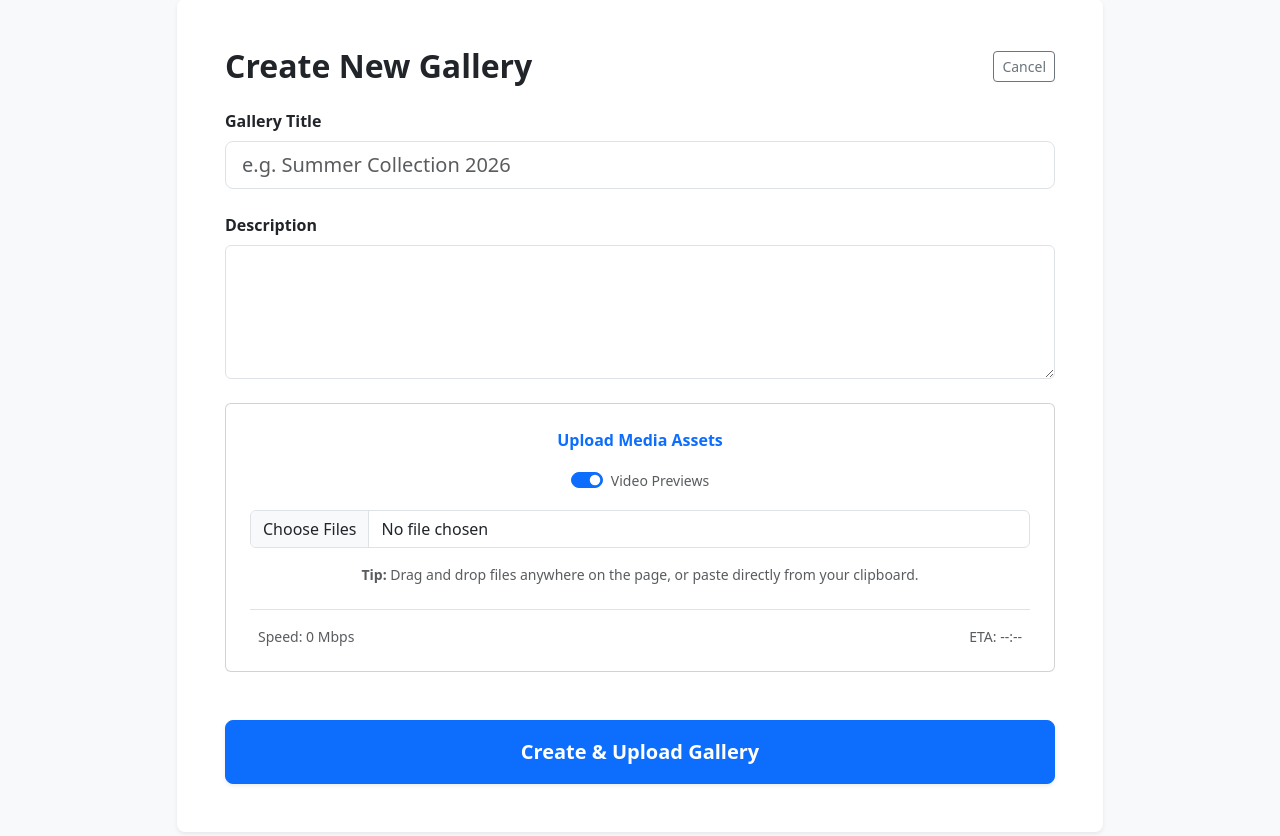
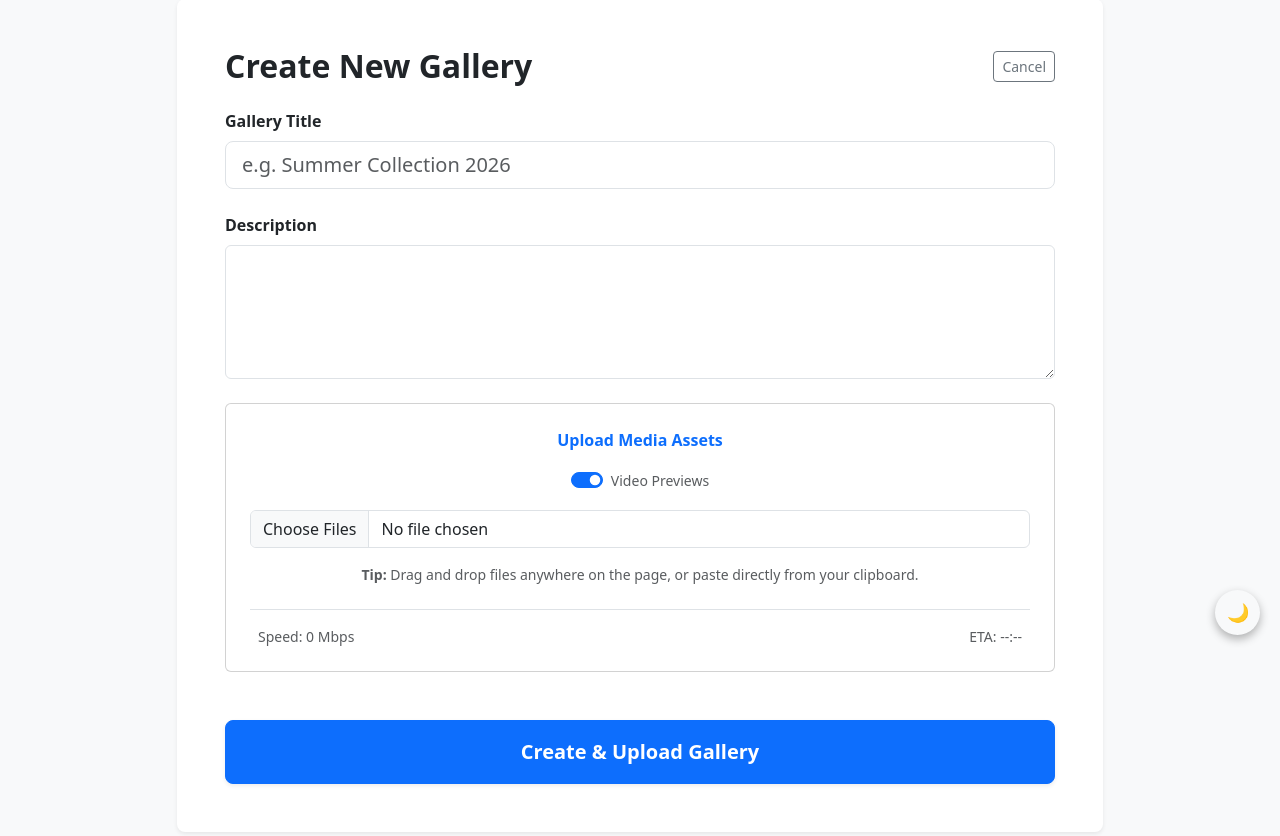
Before and after one commit to TawsifTorabi/PHP-Gallery-Manager, a PHP site: page /gallery_form.php in a window 1280 px wide. Shown: the part 145-981 px from the top of the page. Run offline with PHP 8.4, Linux system fonts and the light colour scheme; the visitor is signed in with stand-in values (Sample User, id 1); data that the repository does not hold is empty; some libraries are stand-ins or nearby versions.

Commit message:
Added DarkMode CSS Toggle feature

```diff
--- a/navbar.php
+++ b/navbar.php
@@ -12,6 +12,135 @@ $menu_items = [
 $current_page = basename($_SERVER['PHP_SELF']);
 ?>
 
+<script>
+  (function() {
+    // Load saved mode
+    const savedMode = localStorage.getItem("darkmode") || "light";
+    applyMode(savedMode);
+
+    // Global toggle function
+    window.toggledarkmode = function() {
+      const current = document.documentElement.getAttribute("data-bs-theme") === "dark" ? "dark" : "light";
+      const next = current === "dark" ? "light" : "dark";
+      applyMode(next);
+      localStorage.setItem("darkmode", next);
+    };
+
+    function applyMode(mode) {
+      // Bootstrap native support
+      document.documentElement.setAttribute("data-bs-theme", mode);
+
+      if (mode === "dark") {
+        enableCustomDark();
+      } else {
+        disableCustomDark();
+      }
+    }
+
+    function enableCustomDark() {
+      if (document.getElementById("custom-darkmode-style")) return;
+
+      const style = document.createElement("style");
+      style.id = "custom-darkmode-style";
+      style.innerHTML = `
+            body {
+                background-color: #121212 !important;
+                color: #e0e0e0 !important;
+            }
+
+            /* Text elements */
+            p, span, label, div, li, a, h1, h2, h3, h4, h5, h6 {
+                color: #e0e0e0 !important;
+            }
+
+            /* Links */
+            a {
+                color: #90caf9 !important;
+            }
+
+            /* Cards, modals, dropdowns */
+            .card, .modal-content, .dropdown-menu {
+                background-color: #1e1e1e !important;
+                color: #e0e0e0 !important;
+                border-color: #333 !important;
+            }
+
+            /* Inputs */
+            input, textarea, select {
+                background-color: #1e1e1e !important;
+                color: #e0e0e0 !important;
+                border: 1px solid #444 !important;
+            }
+
+            /* Tables */
+            table {
+                color: #e0e0e0 !important;
+            }
+            thead {
+                background-color: #222 !important;
+            }
+
+            /* Buttons */
+            .btn {
+                border-color: #444 !important;
+            }
+
+            /* Scrollbar (optional) */
+            ::-webkit-scrollbar {
+                width: 8px;
+            }
+            ::-webkit-scrollbar-track {
+                background: #121212;
+            }
+            ::-webkit-scrollbar-thumb {
+                background: #444;
+                border-radius: 4px;
+            }
+
+            /* Images (optional tweak) */
+            img {
+                opacity: 0.9;
+            }
+        `;
+      document.head.appendChild(style);
+    }
+
+    function disableCustomDark() {
+      const style = document.getElementById("custom-darkmode-style");
+      if (style) style.remove();
+    }
+  })();
+</script>
+
+<style>
+  #darkModeBtn {
+    position: fixed;
+    bottom: 20px;
+    right: 20px;
+    width: 45px;
+    height: 45px;
+    border-radius: 50%;
+    border: none;
+    background: #212529;
+    color: #fff;
+    font-size: 18px;
+    cursor: pointer;
+    z-index: 9999;
+    box-shadow: 0 4px 10px rgba(0, 0, 0, 0.3);
+    transition: all 0.3s ease;
+  }
+
+  #darkModeBtn:hover {
+    transform: scale(1.1);
+  }
+
+  /* Light mode appearance */
+  [data-bs-theme="light"] #darkModeBtn {
+    background: #f8f9fa;
+    color: #000;
+  }
+</style>
+
 <nav class="navbar navbar-expand-lg navbar-dark bg-dark fixed-top">
   <div class="container-fluid">
     <a class="navbar-brand" href="#">Gallery</a>
@@ -25,12 +154,14 @@ $current_page = basename($_SERVER['PHP_SELF']);
             <a
               class="nav-link <?php echo ($current_page == $file) ? 'active' : ''; ?>"
               href="<?php echo $file; ?>"
-              <?php if ($file === 'logout.php') echo 'onclick="return confirm(\'Are you sure you want to logout?\');"'; ?>
-            >
+              <?php if ($file === 'logout.php') echo 'onclick="return confirm(\'Are you sure you want to logout?\');"'; ?>>
               <?php echo $title; ?>
             </a>
           </li>
         <?php endforeach; ?>
+        <button onclick="toggledarkmode()" id="darkModeBtn">
+          🌙
+        </button>
       </ul>
 
       <!-- Search bar -->
```
